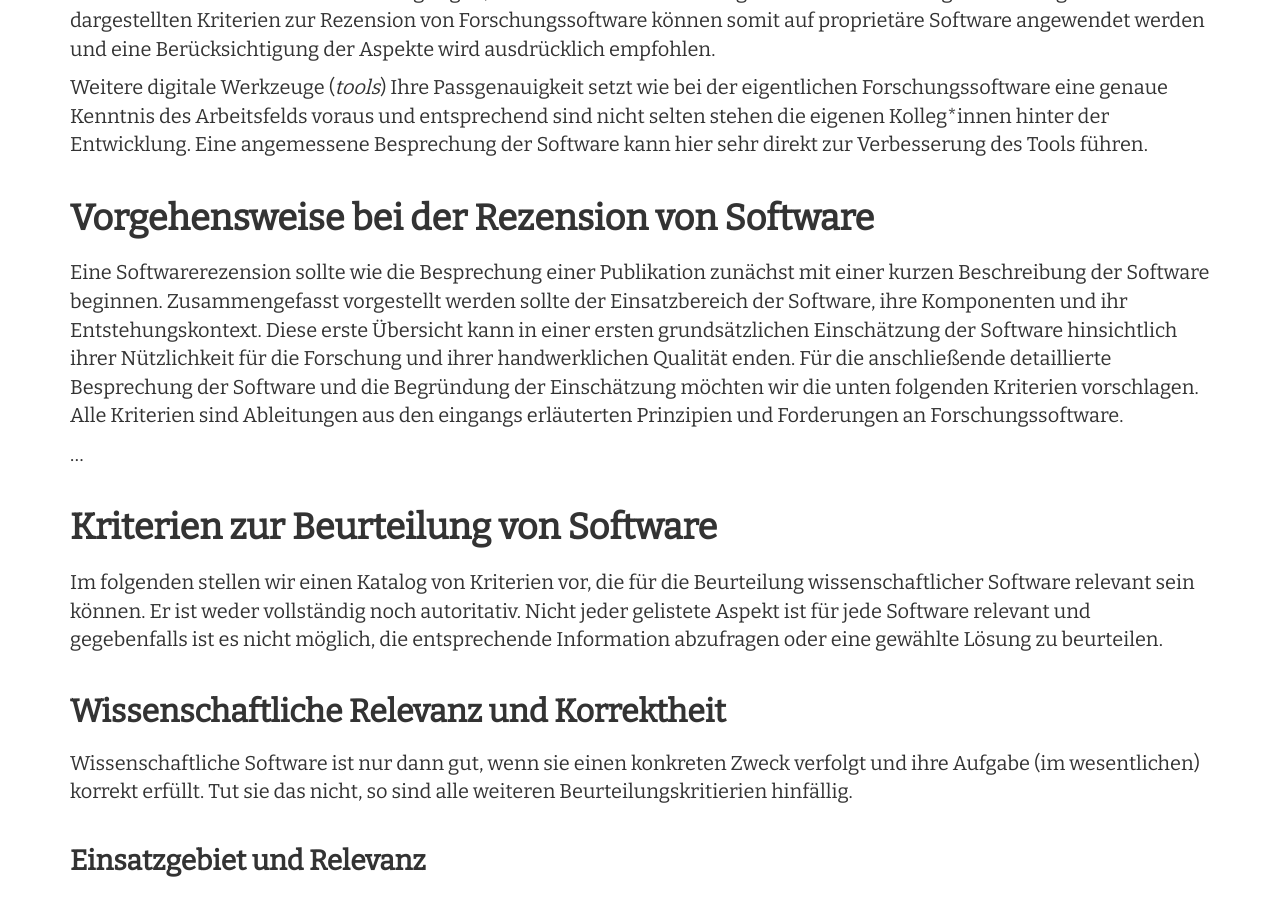
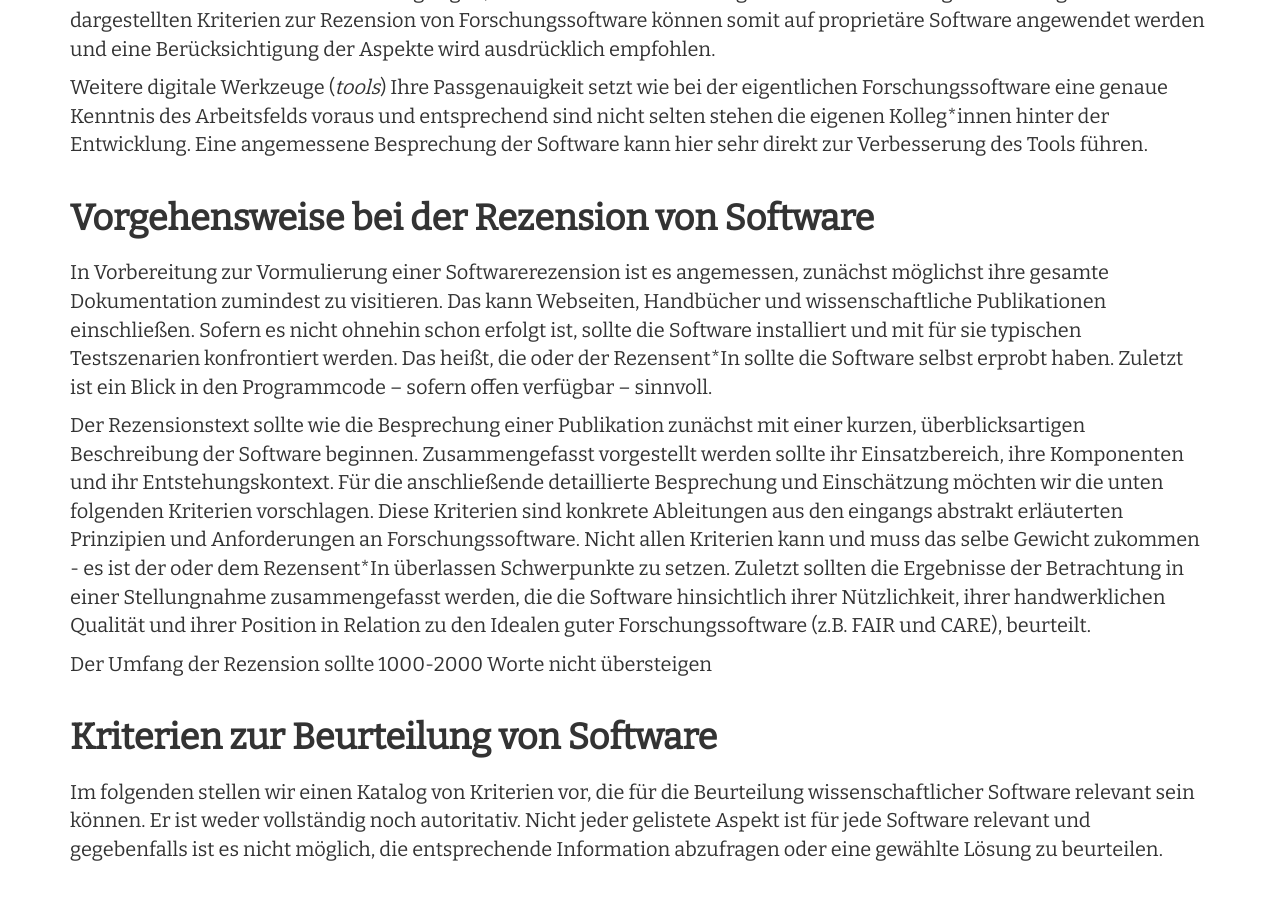
Before and after one commit to Research-Squirrel-Engineers/Impuls_SoftwareRezensionen_DGUF, a Jekyll site: the page built from Draft.md, in a window 1280 px wide and 900 px high, scrolled down 9036 px. Built offline with Jekyll 4.4.1, drawn with Linux system fonts in a browser that asks for light colours; nearby versions of some CDN libraries.

Commit message:
ein paar Überlegungen zur konkreten Vorgehensweise

```diff
--- a/Draft.md
+++ b/Draft.md
@@ -217,9 +217,11 @@ Weitere digitale Werkzeuge (*tools*)
 
 ## Vorgehensweise bei der Rezension von Software
 
-Eine Softwarerezension sollte wie die Besprechung einer Publikation zunächst mit einer kurzen Beschreibung der Software beginnen. Zusammengefasst vorgestellt werden sollte der Einsatzbereich der Software, ihre Komponenten und ihr Entstehungskontext. Diese erste Übersicht kann in einer ersten grundsätzlichen Einschätzung der Software hinsichtlich ihrer Nützlichkeit für die Forschung und ihrer handwerklichen Qualität enden. Für die anschließende detaillierte Besprechung der Software und die Begründung der Einschätzung möchten wir die unten folgenden Kriterien vorschlagen. Alle Kriterien sind Ableitungen aus den eingangs erläuterten Prinzipien und Forderungen an Forschungssoftware.
+In Vorbereitung zur Vormulierung einer Softwarerezension ist es angemessen, zunächst möglichst ihre gesamte Dokumentation zumindest zu visitieren. Das kann Webseiten, Handbücher und wissenschaftliche Publikationen einschließen. Sofern es nicht ohnehin schon erfolgt ist, sollte die Software installiert und mit für sie typischen Testszenarien konfrontiert werden. Das heißt, die oder der Rezensent*In sollte die Software selbst erprobt haben. Zuletzt ist ein Blick in den Programmcode -- sofern offen verfügbar -- sinnvoll.
 
-...
+Der Rezensionstext sollte wie die Besprechung einer Publikation zunächst mit einer kurzen, überblicksartigen Beschreibung der Software beginnen. Zusammengefasst vorgestellt werden sollte ihr Einsatzbereich, ihre Komponenten und ihr Entstehungskontext. Für die anschließende detaillierte Besprechung und Einschätzung möchten wir die unten folgenden Kriterien vorschlagen. Diese Kriterien sind konkrete Ableitungen aus den eingangs abstrakt erläuterten Prinzipien und Anforderungen an Forschungssoftware. Nicht allen Kriterien kann und muss das selbe Gewicht zukommen - es ist der oder dem Rezensent*In überlassen Schwerpunkte zu setzen. Zuletzt sollten die Ergebnisse der Betrachtung in einer Stellungnahme zusammengefasst werden, die die Software hinsichtlich ihrer Nützlichkeit, ihrer handwerklichen Qualität und ihrer Position in Relation zu den Idealen guter Forschungssoftware (z.B. FAIR und CARE), beurteilt.
+
+Der Umfang der Rezension sollte 1000-2000 Worte nicht übersteigen
 
 ## Kriterien zur Beurteilung von Software
 
```
